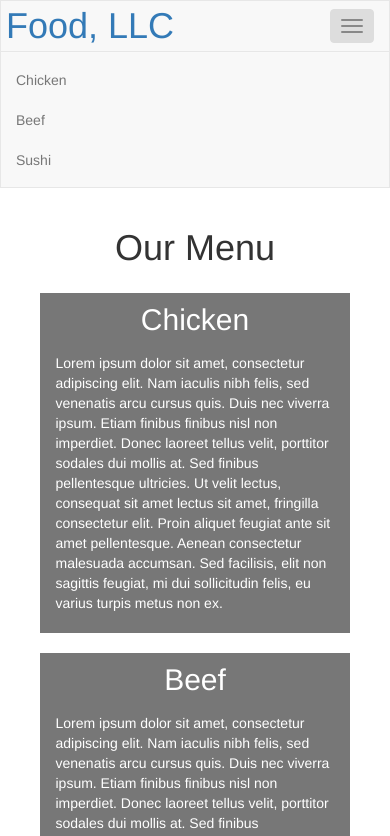
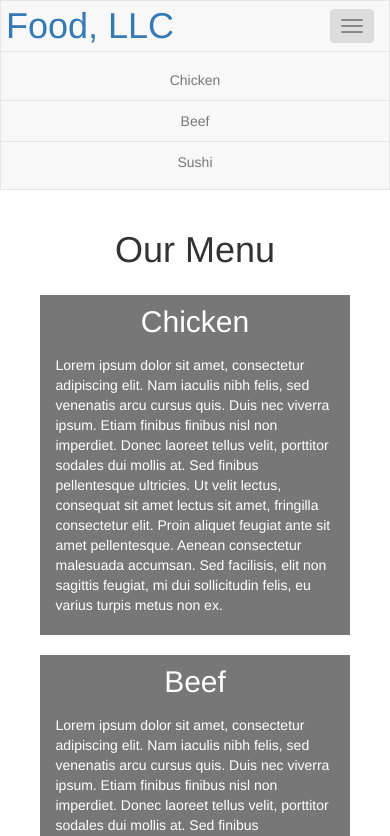
Before and after one commit to unknownprofile/coursera-test, a plain HTML site: page module3-solution/index.html in a window 390 px wide. Both pictures are taken after a click on the button "Toggle navigation". Shown: the top 836 px of the page. Drawn offline with nearby package versions, Linux system fonts and the light colour scheme.

Commit message:
-add media query

```diff
--- a/module3-solution/css/styles.css
+++ b/module3-solution/css/styles.css
@@ -1,7 +1,17 @@
 /* Import */
 @media (min-width:576px) {
-  #nav-list {
+  #nav-list,
+  .navbar-toggle {
     display: none
+  }
+}
+@media (max-width:576px) {
+  #collapsable-nav li {
+  border-bottom: 1px solid #e7e7e7;
+  text-align: center;
+  }
+  #collapsable-nav li:nth-child(3) {
+  border-bottom: 0;
   }
 }
 #header-nav {
```
